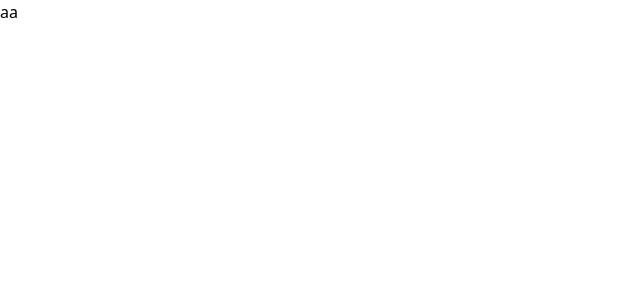
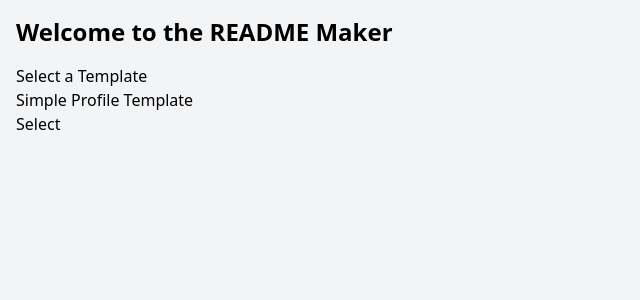
Before and after one commit to poyrazavsever/readme-maker, a Next.js app: page / in a window 1280 px wide. Shown: the top 300 px of the page, without its empty margins (0-640 px from the left). Built offline with nearby package versions, Linux system fonts and the light colour scheme.

Commit message:
feat: The structure established

```diff
--- /dev/null
+++ b/components/TemplateSelector.jsx
@@ -0,0 +1,37 @@
+import { useState, useEffect } from 'react';
+import { useDispatch, useSelector } from 'react-redux';
+import { selectTemplate } from '../redux/template/templateSlice';
+
+const TemplateSelector = () => {
+  const dispatch = useDispatch();
+  const selectedTemplate = useSelector((state) => state.template.selectedTemplate);
+  const [templates, setTemplates] = useState([]);
+
+  useEffect(() => {
+    // JSON dosyasını import edip state'e yükle
+    fetch('/assets/templates.json')
+      .then(response => response.json())
+      .then(data => setTemplates(data))
+      .catch(error => console.error('Error loading templates:', error));
+  }, []);
+
+  const handleSelect = (id) => {
+    dispatch(selectTemplate(id));
+  };
+
+  return (
+    <div>
+      <h2>Select a Template</h2>
+      {templates.map((template) => (
+        <div key={template.id}>
+          <h3>{template.name}</h3>
+          <button onClick={() => handleSelect(template.id)}>
+            Select
+          </button>
+        </div>
+      ))}
+    </div>
+  );
+};
+
+export default TemplateSelector;
--- a/pages/index.js
+++ b/pages/index.js
@@ -1,8 +1,10 @@
+import TemplateSelector from '../components/TemplateSelector';
 
 export default function Home() {
   return (
-    <div>
-      aa
+    <div className="min-h-screen bg-gray-100 p-4">
+      <h1 className="text-2xl font-bold mb-4">Welcome to the README Maker</h1>
+      <TemplateSelector />
     </div>
   );
 }
--- /dev/null
+++ b/public/assets/templates.json
@@ -0,0 +1,7 @@
+[
+    {
+      "id": "1",
+      "name": "Simple Profile Template",
+      "structure": "<h1 align=\"left\">Hi, I'm [name]</h1>\n\n###\n\n<h3 align=\"left\">Techs</h3>\n\n###\n\n<div align=\"left\">\n  [techs]\n</div>\n\n###\n\n<h4 align=\"left\">Social Media</h4>\n\n###\n\n<div align=\"left\">\n  [socials]\n</div>\n\n###\n\n<div align=\"left\">\n  [stats]\n</div>\n\n###"
+    }
+  ]
--- a/redux/app/store.js
+++ b/redux/app/store.js
@@ -1,7 +1,10 @@
-import { configureStore } from "@reduxjs/toolkit";
+import { configureStore } from '@reduxjs/toolkit';
+import templateReducer from '../template/templateSlice';
 
-export const store =  configureStore({
-    reducer:{
+const store = configureStore({
+  reducer: {
+    template: templateReducer,
+  },
+});
 
-    }
-})
+export default store;
--- /dev/null
+++ b/redux/template/templateSlice.js
@@ -0,0 +1,22 @@
+import { createSlice } from '@reduxjs/toolkit';
+
+const initialState = {
+  templates: [], // Template'leri burada saklayacağız
+  selectedTemplate: null,
+};
+
+const templateSlice = createSlice({
+  name: 'template',
+  initialState,
+  reducers: {
+    setTemplates: (state, action) => {
+      state.templates = action.payload;
+    },
+    selectTemplate: (state, action) => {
+      state.selectedTemplate = action.payload;
+    },
+  },
+});
+
+export const { setTemplates, selectTemplate } = templateSlice.actions;
+export default templateSlice.reducer;
```
Also changed, not shown: pages/_app.js (+7 -5 lines).
